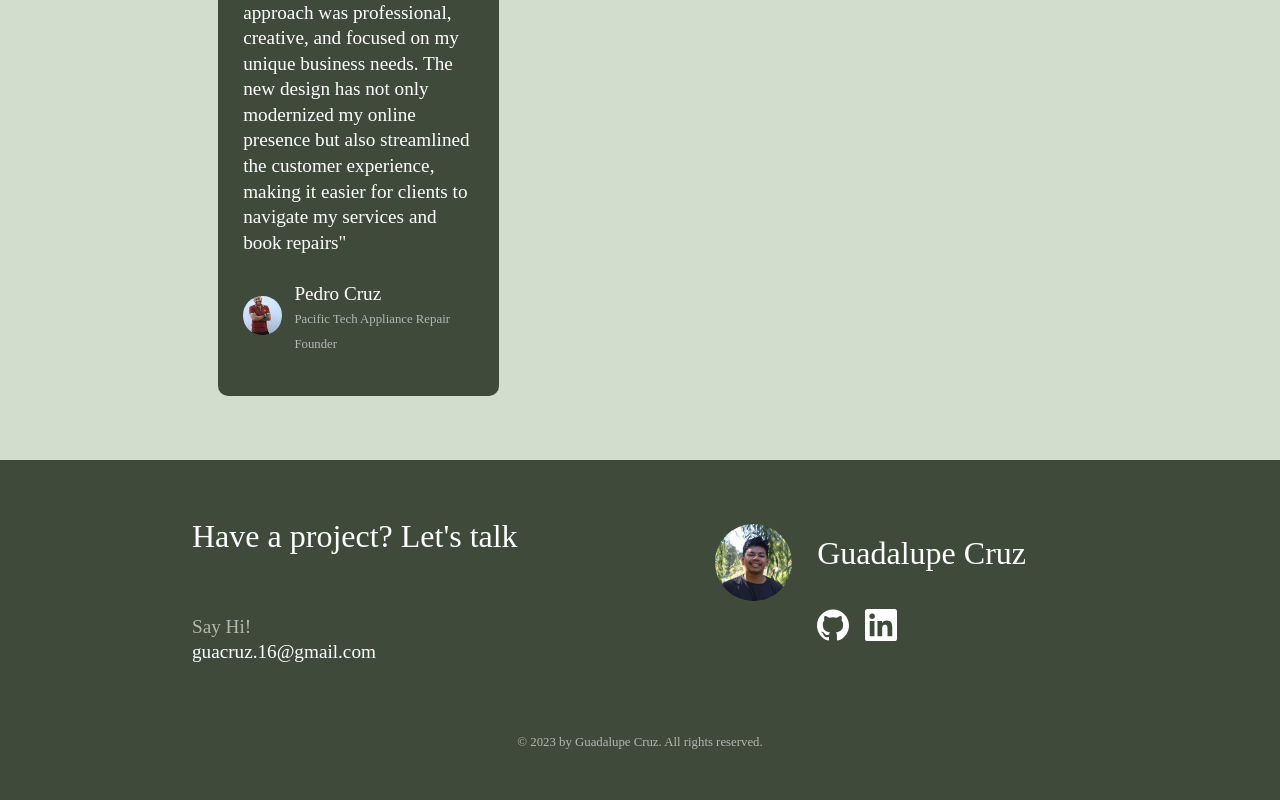
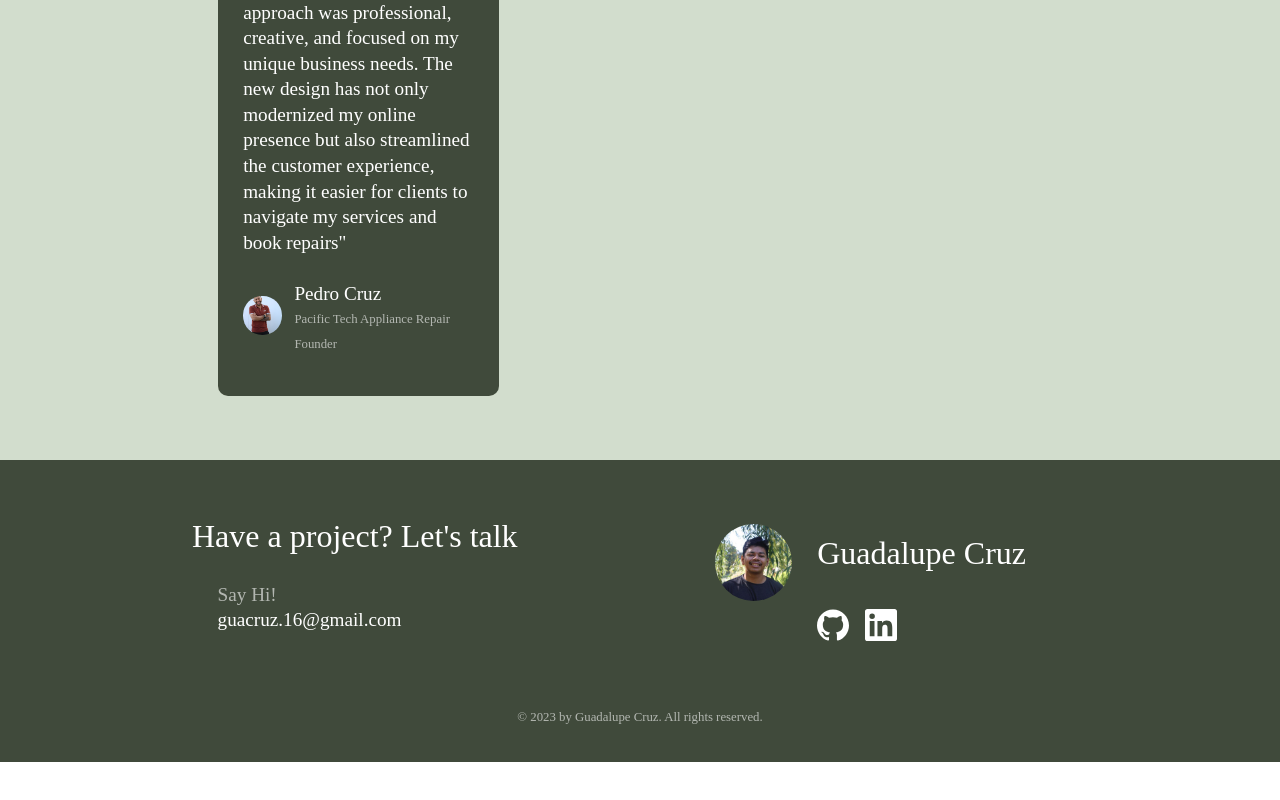
Before and after one commit to LupeCruz16/LupeCruz16.github.io, a React (Create React App) app in the folder my-portfolio/: page / in a window 1280 px wide. Shown: the part 2061-2861 px from the top of the page. After the commit the page ends 2823 px from the top, so only its background shows below. Built offline with nearby package versions, Linux system fonts and the light colour scheme; a web font is replaced by a local one.

Commit message:
Revising footer spacing

```diff
--- a/my-portfolio/src/css/common.css
+++ b/my-portfolio/src/css/common.css
@@ -17,6 +17,10 @@
 
 .paddingSection-M-Bottom {
   padding-bottom: 5vw;
+}
+
+.paddingSection-S-Bottom {
+  padding-bottom: 2.5vw;
 }
 
 .paddingXS {
--- a/my-portfolio/src/js/Footer.js
+++ b/my-portfolio/src/js/Footer.js
@@ -13,13 +13,15 @@ function Footer () {
               <div className = "footerTop">
 
                 <div className = "footerLeft textAlign-Left">
-                  <h2 className = "textSizeM">Have a project? Let's talk</h2>
-                  <div className = "paddingSection-M-Bottom"></div>
-                  <div className = "textSizeS textStyleMuted">Say Hi!</div>
-                  <a href="mailto:guacruz.16@gmail.com?subject=Let's%20create%20something%20awesome!"
-                  className = "footerEmailLink inlineBlockElem">
-                    <div class = "textSizeS textColor-Secondary">guacruz.16@gmail.com</div>
-                  </a>
+                  <div className = "textSizeM">Have a project? Let's talk</div>
+                  <div className = "paddingSection-S-Bottom"></div>
+                  <div className = "marginLeft-S">
+                    <div className = "textSizeS textStyleMuted">Say Hi!</div>
+                    <a href="mailto:guacruz.16@gmail.com?subject=Let's%20create%20something%20awesome!"
+                    className = "footerEmailLink inlineBlockElem">
+                      <div class = "textSizeS textColor-Secondary">guacruz.16@gmail.com</div>
+                    </a>
+                  </div>
                 </div>
 
                 <div className = "footerRight">
@@ -36,7 +38,7 @@ function Footer () {
                       <div className = "bottomMarginXS"></div>
                     </div>
                   </div>
-                  <div className = "marginBottom bottomMargin-M"></div>
+                  <div className = "bottomMargin-M"></div>
                   <div className = "footerSocialWrapper">
                     <a aria-label= "Github"
                     href = "https://github.com/LupeCruz16"
@@ -72,7 +74,7 @@ function Footer () {
               </div>
             </div>
 
-            <div className = "paddingSection-M-Bottom">
+            <div className = "paddingSection-S-Bottom">
               <div className = "footerBottom">
                 <div className = " textSizeXS textStyleMuted">© 2023 by Guadalupe Cruz. All rights reserved.</div>
               </div>
```
